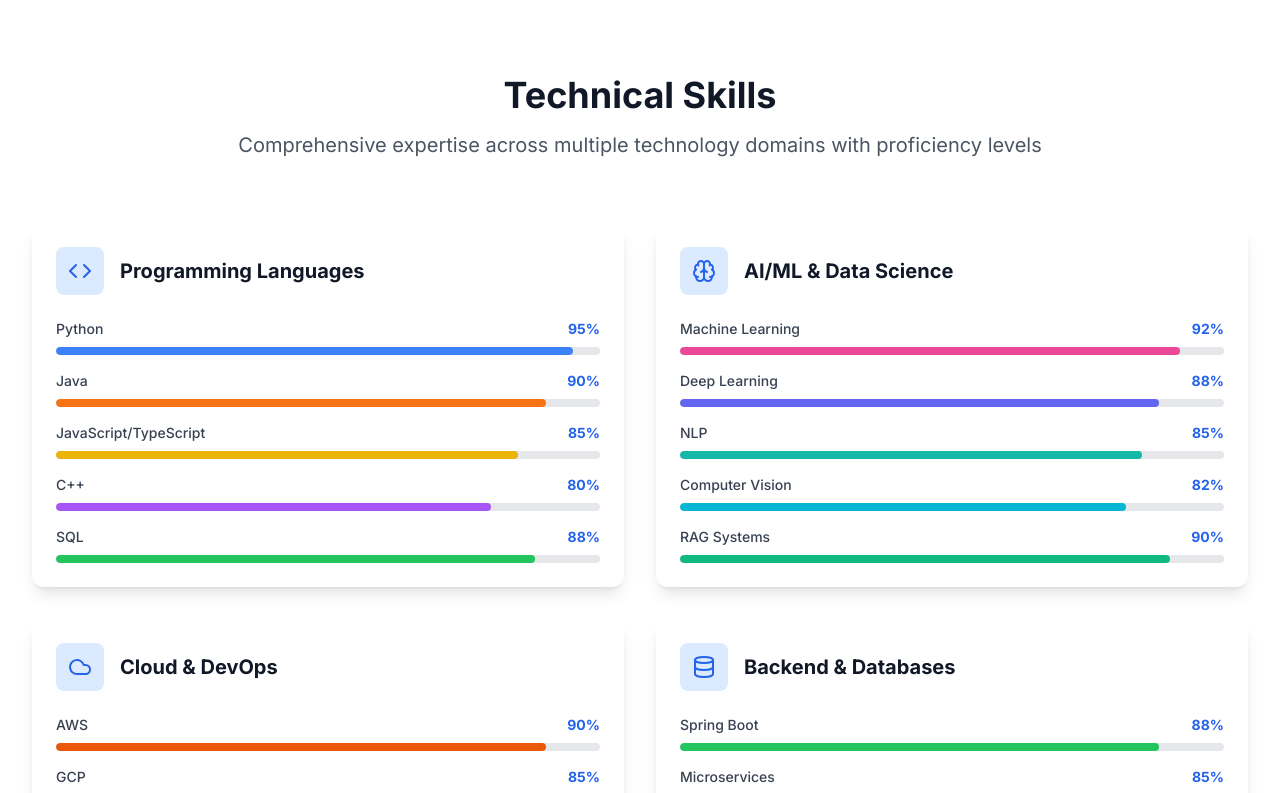
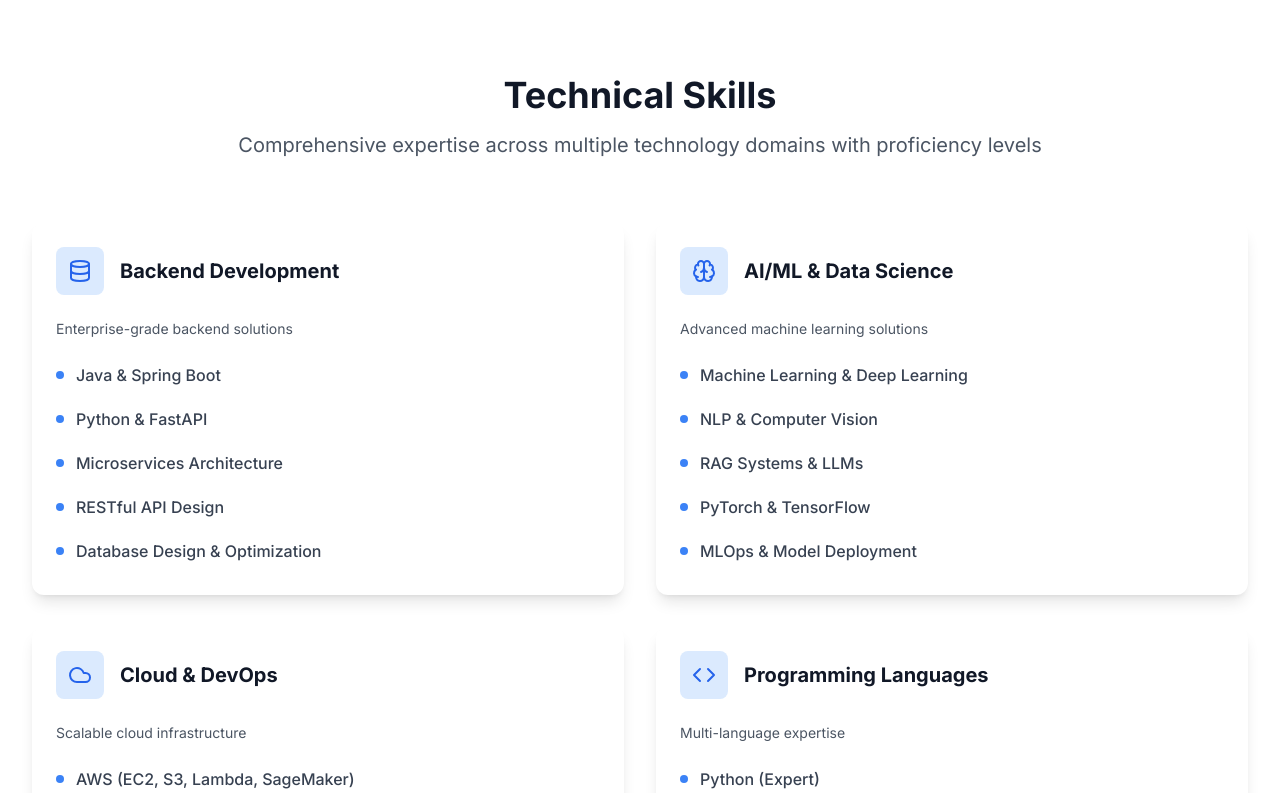
Before and after one commit to hulagerushikesh/Rush_Portfolio_demo, a Next.js app: page /about in a window 1280 px wide. Shown: the part 2000-2793 px from the top of the page. Built offline with nearby package versions, Linux system fonts and the light colour scheme.

Commit message:
feat: Redesigned About Me section

```diff
--- a/src/app/about/page.tsx
+++ b/src/app/about/page.tsx
@@ -3,7 +3,6 @@
 import { motion } from 'framer-motion'
 import Image from 'next/image'
 import { Award, GraduationCap, Briefcase, Users, Code, Database, Cloud, Brain, Star } from 'lucide-react'
-import TestimonialsCarousel from '@/components/TestimonialsCarousel'
 import AnimatedSkills from '@/components/AnimatedSkills'
 
 const experience = [
@@ -95,18 +94,6 @@ const skills = [
   }
 ]
 
-const testimonials = [
-  {
-    quote: "Rushikesh's expertise in AI/ML and cloud architecture has been instrumental in our platform's success. His ability to design scalable solutions is exceptional.",
-    author: "Senior Engineering Manager",
-    company: "Telstra"
-  },
-  {
-    quote: "Working with Rushikesh on the enterprise AI platform was a great experience. His deep understanding of MLOps and RAG systems is impressive.",
-    author: "Data Science Lead",
-    company: "Previous Project"
-  }
-]
 
 const containerVariants = {
   hidden: { opacity: 0 },
@@ -158,7 +145,7 @@ export default function AboutPage() {
             <div className="space-y-6">
               <div className="relative w-80 h-80 mx-auto">
                 <Image
-                  src="https://images.unsplash.com/photo-1507003211169-0a1dd7228f2d?w=400&h=400&fit=crop&crop=face"
+                  src="/images/Generated Image September 26, 2025 - 8_08PM.png"
                   alt="Rushikesh Hulage"
                   fill
                   className="rounded-full object-cover shadow-2xl"
@@ -436,26 +423,6 @@ export default function AboutPage() {
         </div>
       </section>
 
-      {/* Animated Testimonials Section */}
-      <section className="py-20">
-        <div className="max-w-7xl mx-auto px-4 sm:px-6 lg:px-8">
-          <motion.div
-            initial={{ opacity: 0, y: 30 }}
-            whileInView={{ opacity: 1, y: 0 }}
-            viewport={{ once: true }}
-            className="text-center mb-16"
-          >
-            <h2 className="text-4xl font-bold text-gray-900 dark:text-white mb-4">
-              What People Say
-            </h2>
-            <p className="text-xl text-gray-600 dark:text-gray-300">
-              Feedback from colleagues and collaborators
-            </p>
-          </motion.div>
-
-          <TestimonialsCarousel />
-        </div>
-      </section>
     </div>
   )
 }
--- a/src/components/AnimatedSkills.tsx
+++ b/src/components/AnimatedSkills.tsx
@@ -6,69 +6,51 @@ import { Code, Database, Cloud, Brain, GitBranch, Server } from 'lucide-react'
 
 const skills = [
   {
-    category: 'Programming Languages',
-    iconName: 'Code',
-    skills: [
-      { name: 'Python', level: 95, color: 'bg-blue-500' },
-      { name: 'Java', level: 90, color: 'bg-orange-500' },
-      { name: 'JavaScript/TypeScript', level: 85, color: 'bg-yellow-500' },
-      { name: 'C++', level: 80, color: 'bg-purple-500' },
-      { name: 'SQL', level: 88, color: 'bg-green-500' }
+    category: 'Backend Development',
+    iconName: 'Database',
+    description: 'Enterprise-grade backend solutions',
+    technologies: [
+      'Java & Spring Boot',
+      'Python & FastAPI',
+      'Microservices Architecture',
+      'RESTful API Design',
+      'Database Design & Optimization'
     ]
   },
   {
     category: 'AI/ML & Data Science',
     iconName: 'Brain',
-    skills: [
-      { name: 'Machine Learning', level: 92, color: 'bg-pink-500' },
-      { name: 'Deep Learning', level: 88, color: 'bg-indigo-500' },
-      { name: 'NLP', level: 85, color: 'bg-teal-500' },
-      { name: 'Computer Vision', level: 82, color: 'bg-cyan-500' },
-      { name: 'RAG Systems', level: 90, color: 'bg-emerald-500' }
+    description: 'Advanced machine learning solutions',
+    technologies: [
+      'Machine Learning & Deep Learning',
+      'NLP & Computer Vision',
+      'RAG Systems & LLMs',
+      'PyTorch & TensorFlow',
+      'MLOps & Model Deployment'
     ]
   },
   {
     category: 'Cloud & DevOps',
     iconName: 'Cloud',
-    skills: [
-      { name: 'AWS', level: 90, color: 'bg-orange-600' },
-      { name: 'GCP', level: 85, color: 'bg-blue-600' },
-      { name: 'Docker', level: 88, color: 'bg-blue-500' },
-      { name: 'Kubernetes', level: 82, color: 'bg-blue-700' },
-      { name: 'CI/CD', level: 87, color: 'bg-green-600' }
+    description: 'Scalable cloud infrastructure',
+    technologies: [
+      'AWS (EC2, S3, Lambda, SageMaker)',
+      'GCP (Vertex AI, BigQuery)',
+      'Docker & Kubernetes',
+      'CI/CD Pipelines',
+      'Infrastructure as Code'
     ]
   },
   {
-    category: 'Backend & Databases',
-    iconName: 'Database',
-    skills: [
-      { name: 'Spring Boot', level: 88, color: 'bg-green-500' },
-      { name: 'Microservices', level: 85, color: 'bg-purple-600' },
-      { name: 'PostgreSQL', level: 90, color: 'bg-blue-500' },
-      { name: 'MongoDB', level: 82, color: 'bg-green-600' },
-      { name: 'Redis', level: 80, color: 'bg-red-500' }
-    ]
-  },
-  {
-    category: 'MLOps & Tools',
-    iconName: 'Server',
-    skills: [
-      { name: 'MLflow', level: 88, color: 'bg-purple-500' },
-      { name: 'Kubeflow', level: 85, color: 'bg-blue-600' },
-      { name: 'Airflow', level: 82, color: 'bg-cyan-500' },
-      { name: 'Spark', level: 80, color: 'bg-orange-500' },
-      { name: 'Kafka', level: 78, color: 'bg-gray-600' }
-    ]
-  },
-  {
-    category: 'Version Control & Collaboration',
-    iconName: 'GitBranch',
-    skills: [
-      { name: 'Git', level: 95, color: 'bg-orange-600' },
-      { name: 'GitHub', level: 92, color: 'bg-gray-800' },
-      { name: 'GitLab', level: 85, color: 'bg-orange-500' },
-      { name: 'Agile/Scrum', level: 88, color: 'bg-blue-500' },
-      { name: 'Code Review', level: 90, color: 'bg-green-500' }
+    category: 'Programming Languages',
+    iconName: 'Code',
+    description: 'Multi-language expertise',
+    technologies: [
+      'Python (Expert)',
+      'Java (Advanced)',
+      'JavaScript/TypeScript (Advanced)',
+      'C++ (Intermediate)',
+      'SQL (Advanced)'
     ]
   }
 ]
@@ -82,45 +64,28 @@ const iconMap = {
   GitBranch
 }
 
-interface SkillBarProps {
-  name: string
-  level: number
-  color: string
+interface TechnologyItemProps {
+  technology: string
   delay: number
 }
 
-function SkillBar({ name, level, color, delay }: SkillBarProps) {
+function TechnologyItem({ technology, delay }: TechnologyItemProps) {
   const ref = useRef(null)
-  const isInView = useInView(ref, { once: true, margin: "-100px" })
+  const isInView = useInView(ref, { once: true, margin: "-50px" })
 
   return (
-    <div ref={ref} className="mb-4">
-      <div className="flex justify-between items-center mb-2">
-        <span className="text-sm font-medium text-gray-700 dark:text-gray-300">
-          {name}
-        </span>
-        <motion.span
-          initial={{ opacity: 0 }}
-          animate={{ opacity: isInView ? 1 : 0 }}
-          transition={{ delay: delay + 0.5 }}
-          className="text-sm font-bold text-primary-600 dark:text-primary-400"
-        >
-          {level}%
-        </motion.span>
-      </div>
-      <div className="w-full bg-gray-200 dark:bg-gray-700 rounded-full h-2 overflow-hidden">
-        <motion.div
-          className={`h-full ${color} rounded-full`}
-          initial={{ width: 0 }}
-          animate={{ width: isInView ? `${level}%` : 0 }}
-          transition={{
-            duration: 1.5,
-            delay: delay,
-            ease: "easeOut"
-          }}
-        />
-      </div>
-    </div>
+    <motion.div
+      ref={ref}
+      initial={{ opacity: 0, x: -20 }}
+      animate={{ opacity: isInView ? 1 : 0, x: isInView ? 0 : -20 }}
+      transition={{ delay, duration: 0.5 }}
+      className="flex items-center space-x-3 py-2"
+    >
+      <div className="w-2 h-2 bg-primary-500 rounded-full flex-shrink-0"></div>
+      <span className="text-gray-700 dark:text-gray-300 font-medium">
+        {technology}
+      </span>
+    </motion.div>
   )
 }
 
@@ -150,14 +115,15 @@ export default function AnimatedSkills() {
             </h3>
           </div>
 
-          <div className="space-y-4">
-            {category.skills.map((skill, skillIndex) => (
-              <SkillBar
-                key={skill.name}
-                name={skill.name}
-                level={skill.level}
-                color={skill.color}
-                delay={categoryIndex * 0.2 + skillIndex * 0.1}
+          <div className="space-y-1">
+            <p className="text-sm text-gray-600 dark:text-gray-400 mb-4">
+              {category.description}
+            </p>
+            {category.technologies.map((technology, techIndex) => (
+              <TechnologyItem
+                key={technology}
+                technology={technology}
+                delay={categoryIndex * 0.2 + techIndex * 0.1}
               />
             ))}
           </div>
```
